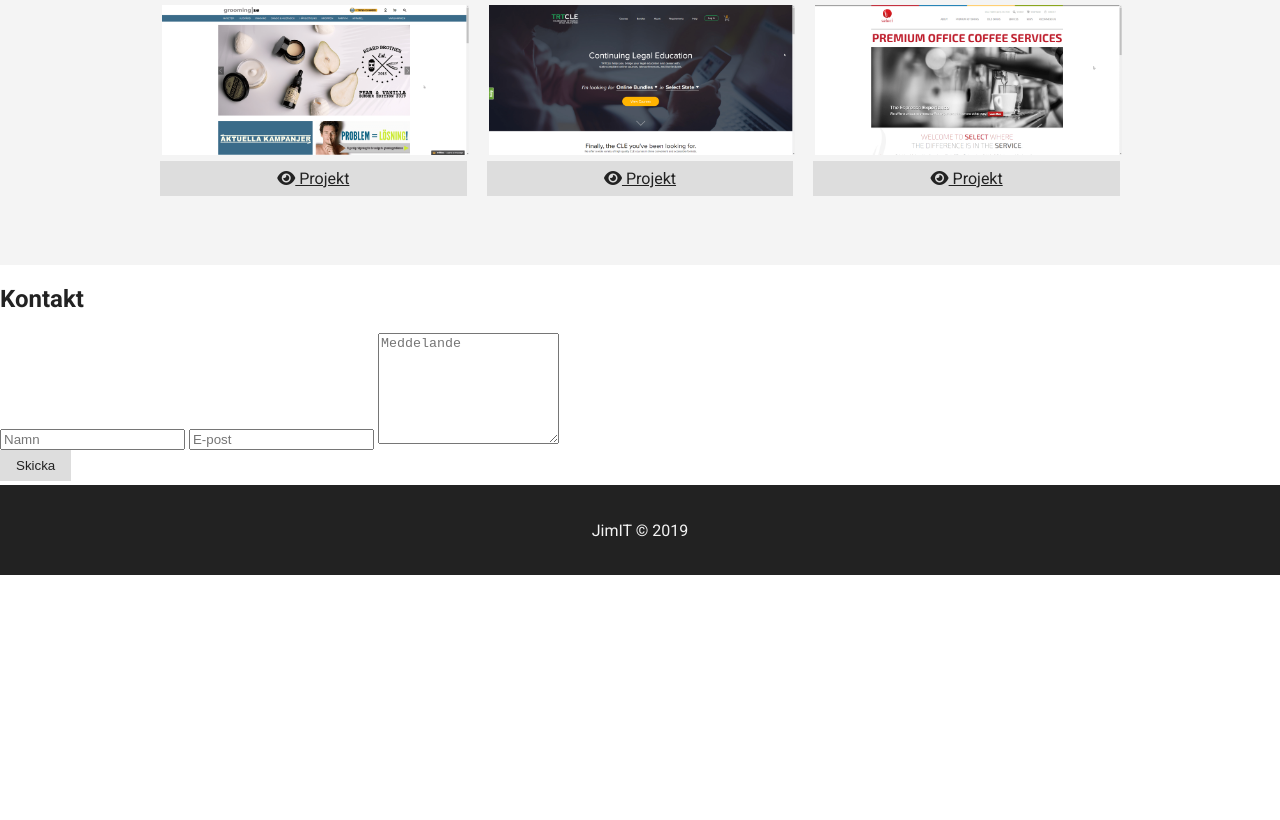
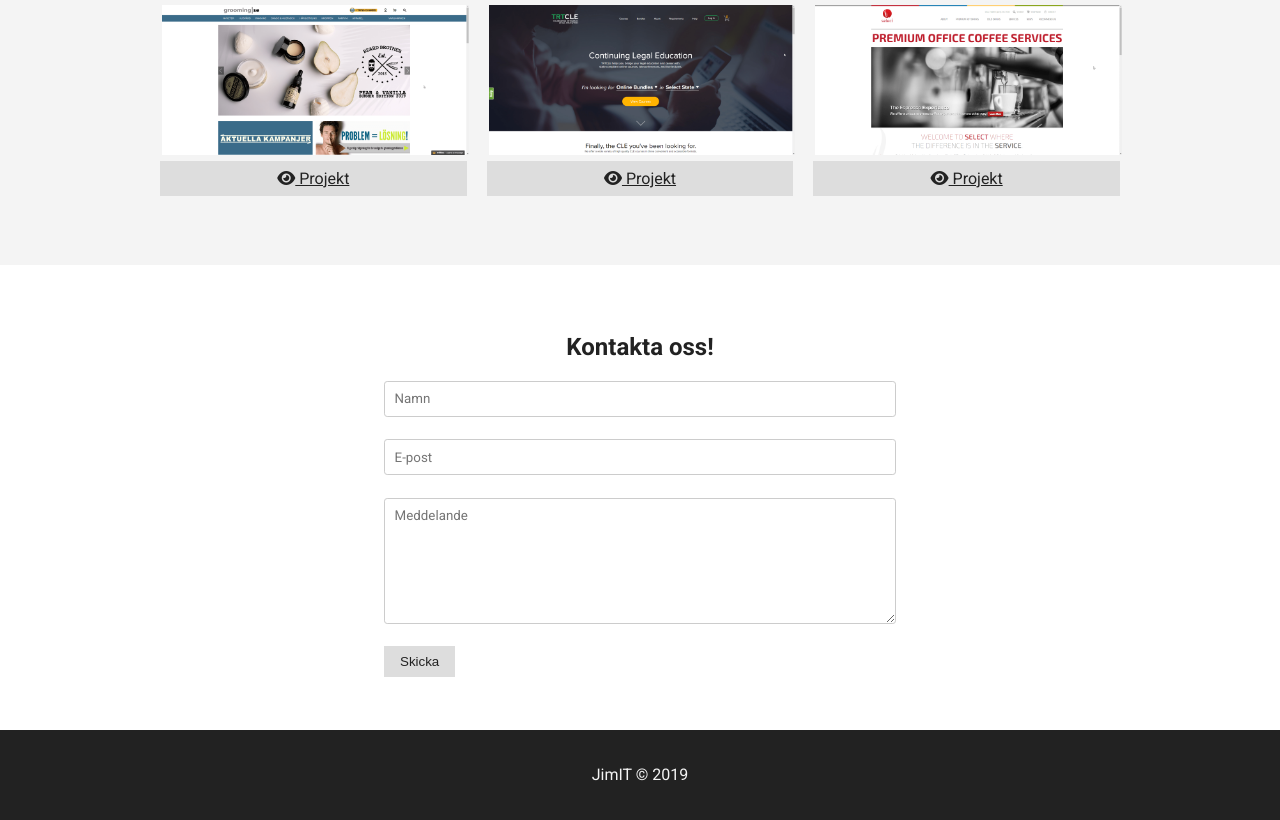
Before and after one commit to Jimpxx/jimit, a plain HTML site: page index.html in a window 1280 px wide. Shown: the part 1337-2157 px from the top of the page. Before the commit the page ends 1912 px from the top, so only its background shows below. Drawn offline with Linux system fonts and the light colour scheme.

Commit message:
Fixed the style for the contact form

```diff
--- a/index.html
+++ b/index.html
@@ -103,12 +103,12 @@
     <!-- Contact -->
 
     <section class="contact">
-        <h2>Kontakt</h2>
-        <form method="post" data-netlify="true">
-            <input type="text" name="name" id="name" placeholder="Namn" />
-            <input type="email" name="email" id="email" placeholder="E-post" />
-            <textarea name="message" id="message" placeholder="Meddelande" rows="7"></textarea>
-            <div data-netlify-recaptcha="true"></div>
+        <h2>Kontakta oss!</h2>
+        <form class="contact-form" method="post" data-netlify="true">
+            <input class="input" type="text" name="name" id="name" placeholder="Namn" />
+            <input class="input" type="email" name="email" id="email" placeholder="E-post" />
+            <textarea class="input" name="message" id="message" placeholder="Meddelande" rows="7"></textarea>
+            <div class="captcha" data-netlify-recaptcha="true"></div>
 
             <input type="submit" value="Skicka" class="btn">
         </form>
--- a/style.css
+++ b/style.css
@@ -159,6 +159,29 @@ footer p {
     background: #e4e4e4;
 }
 
+.contact {
+    text-align: center;
+    padding: 3rem 0;
+}
+
+.contact-form {
+    display: inline-block;
+}
+
+.input {
+    font-family: 'Roboto', sans-serif;
+    display: block;
+    border: 1px solid #ccc;
+    border-radius: 0.2rem;
+    padding: 0.6rem 0.6rem;
+    box-sizing: border-box;
+    width: 32rem;
+    margin-bottom: 1.4rem;
+}
+
+.captcha {
+    margin: 1rem 0;
+}
 
 /* Small screens */
 
@@ -201,6 +224,10 @@ footer p {
     .projects {
         grid-template-columns: 1fr
     }
+
+    .input {
+        width: 100%;
+    }
 }
 
 /* Landscape */
```
